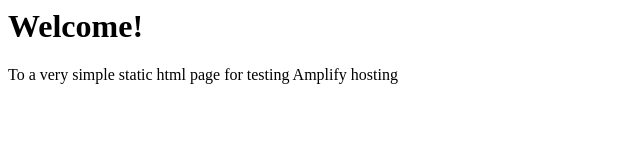
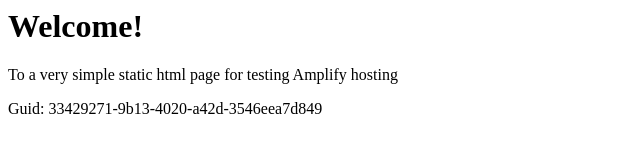
Before and after one commit to aws-aemilia-nrt/Github-PR-Commit-Integration-Test-DoNotTouch-v1-preprod-ap-northeast-1, a website: page src/index.html in a window 1280 px wide. Shown: the whole page, without its empty margins (0-640 px from the left). Drawn offline with Linux system fonts and the light colour scheme.

Commit message:
commit from integ tests

```diff
--- a/src/index.html
+++ b/src/index.html
@@ -1,3 +1,5 @@
+
+
 <html lang="en">
 
 <head>
@@ -10,6 +12,6 @@
 <body>
     <h1>Welcome!</h1>
     <p>To a very simple static html page for testing Amplify hosting</p>
-</body>
+    <p>Guid: 33429271-9b13-4020-a42d-3546eea7d849</p></body>
 
 </html>
```
